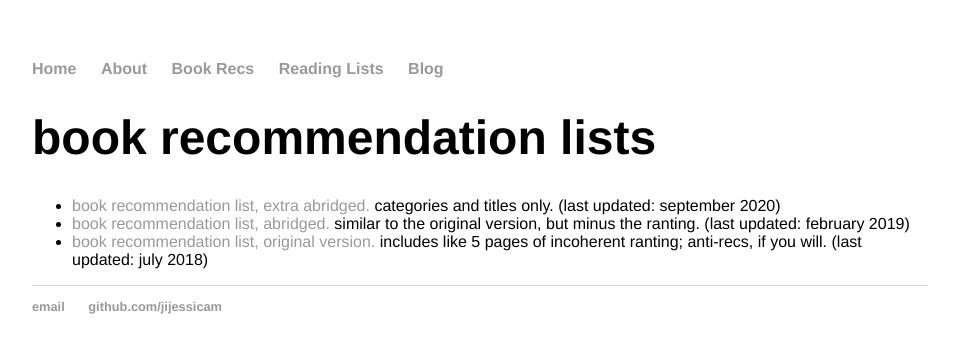
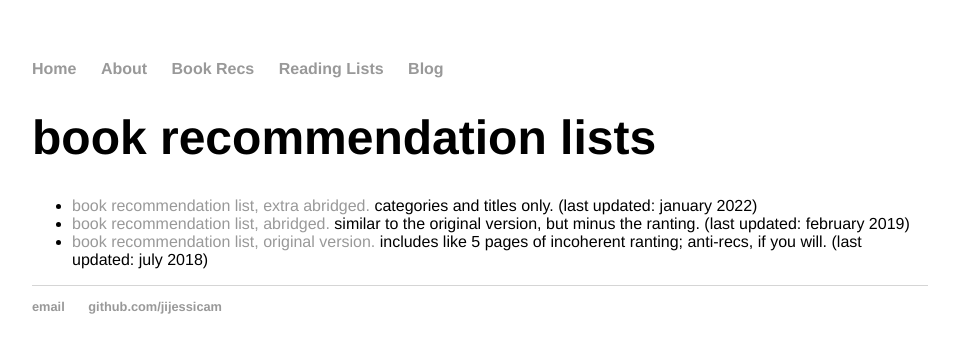
Before and after one commit to jijessicam/jijessicam.github.io, a Jekyll site: the page built from bookrecs/index.html, in a window 1280 px wide. Shown: the top 353 px of the page, without its empty margins (160-1119 px from the left). Built offline with Jekyll 4.4.1, drawn with Linux system fonts in a browser that asks for light colours.

Commit message:
Update index.html

```diff
--- a/bookrecs/index.html
+++ b/bookrecs/index.html
@@ -5,7 +5,7 @@ title: book recommendation lists
 <h1>{{ page.title }}</h1>
 <div class="list-wrapper">
 	<ul>
-		<li><a href="https://jijessicam.github.io/files/recs/Book Recommendations (Extra Abridged).pdf" target="_blank">book recommendation list, extra abridged.</a> categories and titles only. (last updated: september 2020)</li>
+		<li><a href="https://jijessicam.github.io/files/recs/Book Recommendations (Extra Abridged).pdf" target="_blank">book recommendation list, extra abridged.</a> categories and titles only. (last updated: january 2022)</li>
 		<li><a href="https://jijessicam.github.io/files/recs/book_recs_abridged.pdf" target="_blank">book recommendation list, abridged.</a> similar to the original version, but minus the ranting. (last updated: february 2019)</li>
 		<li><a href="https://jijessicam.github.io/files/recs/book_recs.pdf" target="_blank">book recommendation list, original version.</a> includes like 5 pages of incoherent ranting; anti-recs, if you will. (last updated: july 2018)</a></li>
 	</ul>
```
